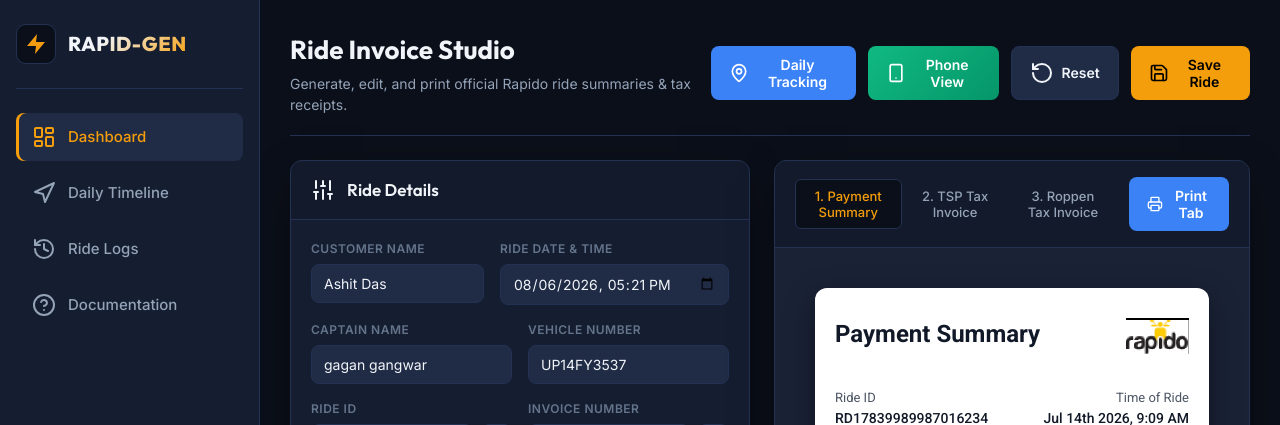
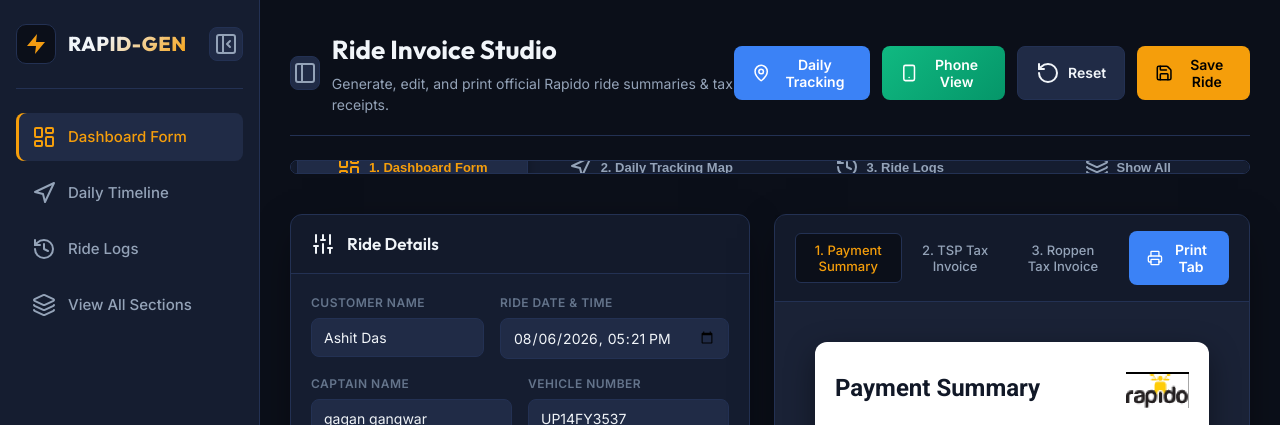
Before and after one commit to Dushmanta42310/Bill_Generator, a Flask app: page / in a window 1280 px wide. Shown: the top 425 px of the page. Run offline with Flask 3, Linux system fonts and the light colour scheme; data comes from the database, SQL or seed files in the repository; data that the repository does not hold is empty.

Commit message:
Add desktop sidebar collapse toggle and tabbed main section view switcher

```diff
--- a/static/css/styles.css
+++ b/static/css/styles.css
@@ -91,6 +91,98 @@ body {
     flex-direction: column;
     justify-content: space-between;
     flex-shrink: 0;
+    transition: width var(--transition-speed) ease, padding var(--transition-speed) ease, margin var(--transition-speed) ease;
+}
+
+/* Collapsed Desktop Sidebar Mode */
+.app-container.sidebar-collapsed .sidebar {
+    width: 0;
+    padding: 0;
+    overflow: hidden;
+    border-right: none;
+}
+
+.desktop-sidebar-collapse-btn,
+.desktop-top-sidebar-btn {
+    background: var(--bg-tertiary);
+    border: 1px solid var(--border-color);
+    color: var(--text-secondary);
+    width: 34px;
+    height: 34px;
+    border-radius: 8px;
+    display: inline-flex;
+    align-items: center;
+    justify-content: center;
+    cursor: pointer;
+    transition: all 0.2s ease;
+}
+
+.desktop-sidebar-collapse-btn:hover,
+.desktop-top-sidebar-btn:hover {
+    background: var(--border-color);
+    color: var(--accent);
+}
+
+.desktop-sidebar-collapse-btn {
+    margin-left: auto;
+}
+
+/* Top View Switcher Tabs Bar */
+.main-view-switcher-bar {
+    display: flex;
+    align-items: center;
+    gap: 8px;
+    background: var(--bg-secondary);
+    border: 1px solid var(--border-color);
+    padding: 6px;
+    border-radius: var(--border-radius);
+    margin-bottom: 16px;
+    overflow-x: auto;
+}
+
+.view-tab-btn {
+    flex: 1;
+    display: inline-flex;
+    align-items: center;
+    justify-content: center;
+    gap: 8px;
+    padding: 10px 16px;
+    border-radius: 8px;
+    background: transparent;
+    border: 1px solid transparent;
+    color: var(--text-secondary);
+    font-size: 13px;
+    font-weight: 600;
+    cursor: pointer;
+    white-space: nowrap;
+    transition: all 0.2s ease;
+}
+
+.view-tab-btn i {
+    width: 16px;
+    height: 16px;
+    color: var(--text-muted);
+}
+
+.view-tab-btn:hover {
+    background: var(--bg-tertiary);
+    color: var(--text-primary);
+}
+
+.view-tab-btn.active {
+    background: var(--bg-tertiary);
+    color: var(--accent);
+    border-color: var(--border-color);
+    box-shadow: 0 4px 12px rgba(0,0,0,0.3);
+}
+
+.view-tab-btn.active i {
+    color: var(--accent);
+}
+
+/* Section visibility switching */
+.main-section-hidden {
+    display: none !important;
 }
 
 .logo-area {
--- a/static/js/app.js
+++ b/static/js/app.js
@@ -89,44 +89,79 @@ function toggleSidebar() {
     }
 }
 
-// Smoothly slide to Daily Tracking Section without opening sidebar
-function openDailyTrackingSection(e) {
+// Toggle Desktop Sidebar Collapsed / Expanded Mode
+function toggleDesktopSidebar() {
+    const container = document.querySelector('.app-container');
+    if (container) {
+        container.classList.toggle('sidebar-collapsed');
+        setTimeout(() => {
+            if (mainMap) mainMap.invalidateSize();
+            if (previewMap) previewMap.invalidateSize();
+            if (typeof timelineMap !== 'undefined' && timelineMap) timelineMap.invalidateSize();
+        }, 250);
+    }
+}
+
+// Switch Main Section View (Dashboard, Timeline, History, All)
+function switchMainView(viewName, e) {
     if (e) e.preventDefault();
 
-    // Ensure mobile sidebar drawer stays closed
+    // Ensure mobile sidebar stays closed
     const sidebar = document.getElementById('app-sidebar');
     const backdrop = document.getElementById('sidebar-backdrop');
-    if (sidebar && sidebar.classList.contains('open')) {
-        sidebar.classList.remove('open');
-    }
-    if (backdrop && backdrop.classList.contains('active')) {
-        backdrop.classList.remove('active');
-    }
-
-    const timelineEl = document.getElementById('timeline-section');
-    if (timelineEl) {
-        timelineEl.scrollIntoView({ behavior: 'smooth', block: 'start' });
-
-        // Trigger pulse highlight glow effect
-        timelineEl.classList.remove('timeline-pulse-highlight');
-        void timelineEl.offsetWidth;
-        timelineEl.classList.add('timeline-pulse-highlight');
-
-        setTimeout(() => {
-            if (typeof timelineMap !== 'undefined' && timelineMap) {
-                timelineMap.invalidateSize();
-            }
-        }, 350);
-    }
-
-    // Update active nav link states
+    if (sidebar && sidebar.classList.contains('open')) sidebar.classList.remove('open');
+    if (backdrop && backdrop.classList.contains('active')) backdrop.classList.remove('active');
+
+    const dashGrid = document.getElementById('dashboard');
+    const timeSec = document.getElementById('timeline-section');
+    const histSec = document.getElementById('history-section');
+
+    // Reset section visibilities
+    if (dashGrid) dashGrid.classList.remove('main-section-hidden');
+    if (timeSec) timeSec.classList.remove('main-section-hidden');
+    if (histSec) histSec.classList.remove('main-section-hidden');
+
+    if (viewName === 'dashboard') {
+        if (timeSec) timeSec.classList.add('main-section-hidden');
+        if (histSec) histSec.classList.add('main-section-hidden');
+    } else if (viewName === 'timeline') {
+        if (dashGrid) dashGrid.classList.add('main-section-hidden');
+        if (histSec) histSec.classList.add('main-section-hidden');
+    } else if (viewName === 'history') {
+        if (dashGrid) dashGrid.classList.add('main-section-hidden');
+        if (timeSec) timeSec.classList.add('main-section-hidden');
+    }
+
+    // Update top view tabs
+    document.querySelectorAll('.view-tab-btn').forEach(btn => btn.classList.remove('active'));
+    const activeVTab = document.getElementById(`vtab-${viewName}`);
+    if (activeVTab) activeVTab.classList.add('active');
+
+    // Update sidebar nav items
     document.querySelectorAll('.sidebar-nav .nav-item, .mobile-nav-bar .m-nav-item').forEach(link => {
-        if (link.getAttribute('href') === '#timeline-section') {
+        const href = link.getAttribute('href') || '';
+        if ((viewName === 'dashboard' && href.includes('dashboard')) ||
+            (viewName === 'timeline' && href.includes('timeline')) ||
+            (viewName === 'history' && href.includes('history')) ||
+            (viewName === 'all' && link.id === 'nav-item-all')) {
             link.classList.add('active');
         } else {
             link.classList.remove('active');
         }
     });
+
+    // Scroll to top of content area & recalculate Leaflet map sizes
+    window.scrollTo({ top: 0, behavior: 'smooth' });
+    setTimeout(() => {
+        if (mainMap) mainMap.invalidateSize();
+        if (previewMap) previewMap.invalidateSize();
+        if (typeof timelineMap !== 'undefined' && timelineMap) timelineMap.invalidateSize();
+    }, 200);
+}
+
+// Legacy alias for smooth navigation
+function openDailyTrackingSection(e) {
+    switchMainView('timeline', e);
 }
 
 // Set default datetime value in format local datetime inputs expect: YYYY-MM-DDThh:mm
--- a/templates/index.html
+++ b/templates/index.html
@@ -29,28 +29,31 @@
                         <path d="M13 2L3 14h9l-1 8 10-12h-9l1-8z" fill="#f39c12"/>
                     </svg>
                 </div>
-                <h2>RAPID-GEN</h2>
+                <h2 class="logo-text">RAPID-GEN</h2>
+                <button class="desktop-sidebar-collapse-btn" onclick="toggleDesktopSidebar()" title="Collapse Sidebar">
+                    <i data-lucide="panel-left-close"></i>
+                </button>
                 <button class="mobile-sidebar-close" onclick="toggleSidebar()" title="Close Navigation">
                     <i data-lucide="x"></i>
                 </button>
             </div>
 
             <nav class="sidebar-nav">
-                <a href="#dashboard" class="nav-item active">
+                <a href="#dashboard" class="nav-item active" id="nav-item-dashboard" onclick="switchMainView('dashboard', event)">
                     <i data-lucide="layout-dashboard"></i>
-                    <span>Dashboard</span>
+                    <span>Dashboard Form</span>
                 </a>
-                <a href="#timeline-section" class="nav-item" onclick="openDailyTrackingSection(event)">
+                <a href="#timeline-section" class="nav-item" id="nav-item-timeline" onclick="switchMainView('timeline', event)">
                     <i data-lucide="navigation"></i>
                     <span>Daily Timeline</span>
                 </a>
-                <a href="#history-section" class="nav-item">
+                <a href="#history-section" class="nav-item" id="nav-item-history" onclick="switchMainView('history', event)">
                     <i data-lucide="history"></i>
                     <span>Ride Logs</span>
                 </a>
-                <a href="https://github.com" target="_blank" class="nav-item">
-                    <i data-lucide="help-circle"></i>
-                    <span>Documentation</span>
+                <a href="javascript:void(0)" class="nav-item" id="nav-item-all" onclick="switchMainView('all', event)">
+                    <i data-lucide="layers"></i>
+                    <span>View All Sections</span>
                 </a>
             </nav>
 
@@ -63,12 +66,15 @@
         </aside>
 
         <!-- Main Content Area -->
-        <main class="main-content">
+        <main class="main-content" id="main-content-area">
             <!-- Header -->
             <header class="top-bar">
                 <div class="top-bar-left">
-                    <button class="mobile-menu-btn" onclick="toggleSidebar()" title="Toggle Navigation">
+                    <button class="mobile-menu-btn" onclick="toggleSidebar()" title="Toggle Mobile Navigation">
                         <i data-lucide="menu"></i>
+                    </button>
+                    <button class="desktop-top-sidebar-btn" onclick="toggleDesktopSidebar()" title="Hide / Show Sidebar">
+                        <i data-lucide="panel-left"></i>
                     </button>
                     <div class="welcome">
                         <h1>Ride Invoice Studio</h1>
@@ -76,7 +82,7 @@
                     </div>
                 </div>
                 <div class="quick-actions">
-                    <button class="btn btn-accent" onclick="openDailyTrackingSection(event)" title="Open Daily Routine Map Tracking">
+                    <button class="btn btn-accent" onclick="switchMainView('timeline', event)" title="Open Daily Routine Map Tracking">
                         <i data-lucide="map-pin"></i>
                         <span>Daily Tracking</span>
                     </button>
@@ -95,17 +101,37 @@
                 </div>
             </header>
 
+            <!-- Main View Switcher Bar (Quick Tabs to jump cleanly between sections) -->
+            <div class="main-view-switcher-bar">
+                <button class="view-tab-btn active" id="vtab-dashboard" onclick="switchMainView('dashboard', event)">
+                    <i data-lucide="layout-dashboard"></i>
+                    <span>1. Dashboard Form</span>
+                </button>
+                <button class="view-tab-btn" id="vtab-timeline" onclick="switchMainView('timeline', event)">
+                    <i data-lucide="navigation"></i>
+                    <span>2. Daily Tracking Map</span>
+                </button>
+                <button class="view-tab-btn" id="vtab-history" onclick="switchMainView('history', event)">
+                    <i data-lucide="history"></i>
+                    <span>3. Ride Logs</span>
+                </button>
+                <button class="view-tab-btn" id="vtab-all" onclick="switchMainView('all', event)">
+                    <i data-lucide="layers"></i>
+                    <span>Show All</span>
+                </button>
+            </div>
+
             <!-- Mobile Top Quick Navigation Bar (Horizontal Row for Phone View) -->
             <nav class="mobile-nav-bar">
-                <a href="#dashboard" class="m-nav-item active">
+                <a href="#dashboard" class="m-nav-item active" onclick="switchMainView('dashboard', event)">
                     <i data-lucide="layout-dashboard"></i>
                     <span>Dashboard</span>
                 </a>
-                <a href="#timeline-section" class="m-nav-item" onclick="openDailyTrackingSection(event)">
+                <a href="#timeline-section" class="m-nav-item" onclick="switchMainView('timeline', event)">
                     <i data-lucide="navigation"></i>
                     <span>Daily Timeline</span>
                 </a>
-                <a href="#history-section" class="m-nav-item">
+                <a href="#history-section" class="m-nav-item" onclick="switchMainView('history', event)">
                     <i data-lucide="history"></i>
                     <span>Ride Logs</span>
                 </a>
```
